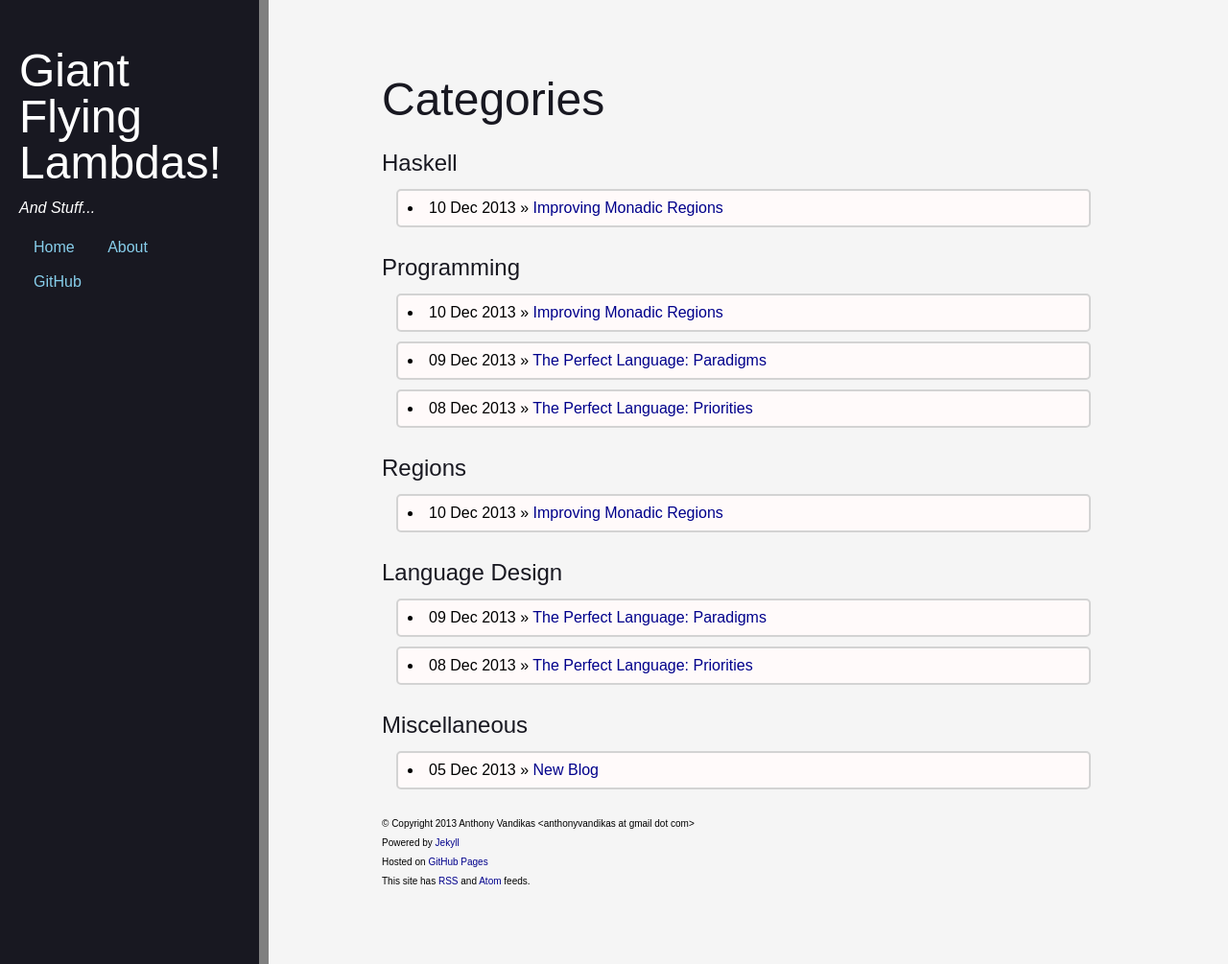
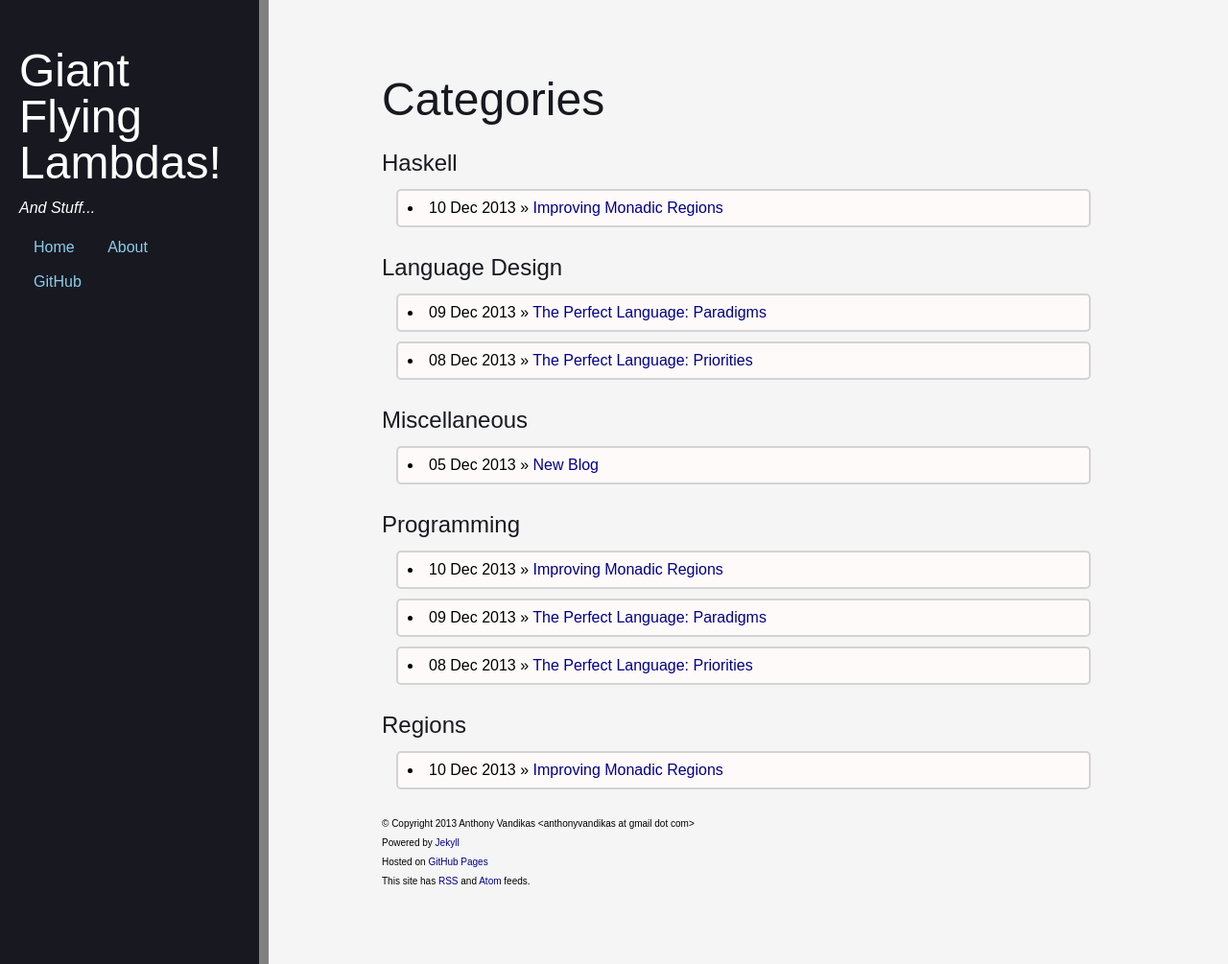
Before and after one commit to YellPika/YellPika.github.io, a Jekyll site: the page built from categories.html, in a window 1280 px wide and 1005 px high. Shown: the whole window at 96% size. Built offline with Jekyll 4.4.1, drawn with Linux system fonts in a browser that asks for light colours; Markdown is read by kramdown in place of the engine named in the settings; part of the change alters nothing that is shown.

```diff
--- a/categories.html
+++ b/categories.html
@@ -22,7 +22,7 @@ comments: false
     {% endfor %}
 {% endfor %}
 
-{% assign categories = categories | split: "|" %}
+{% assign categories = categories | split: "|" | sort %}
 
 {% for category in categories %}
     {% assign words = category | split: " " %}
```
